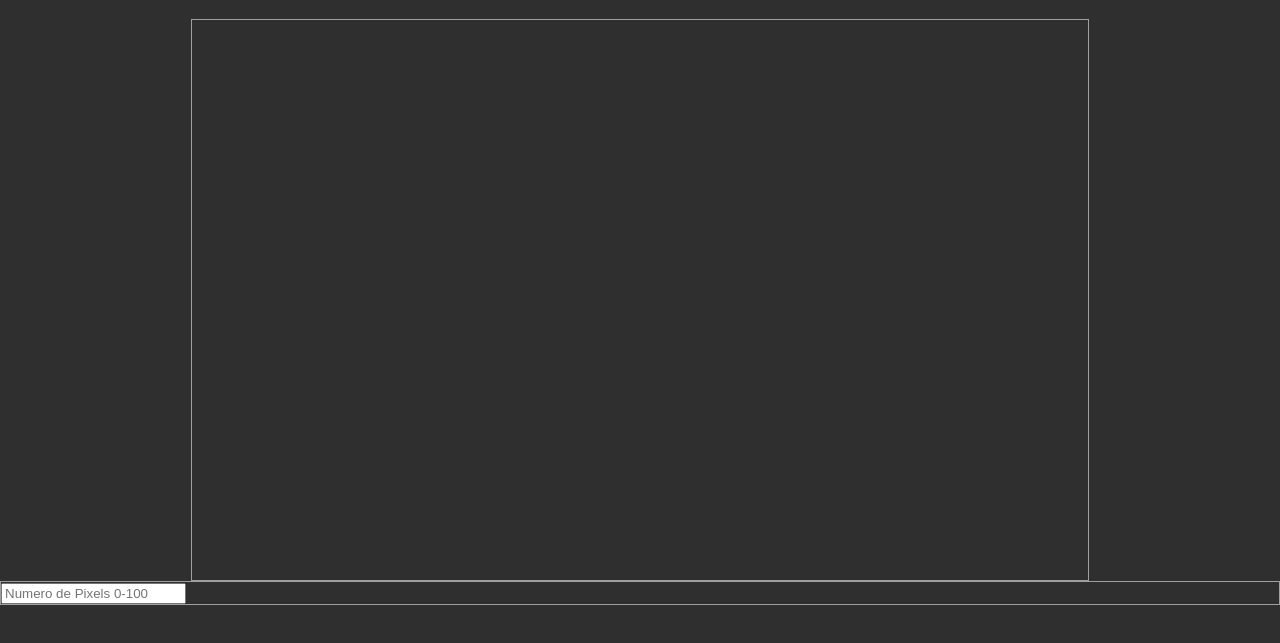
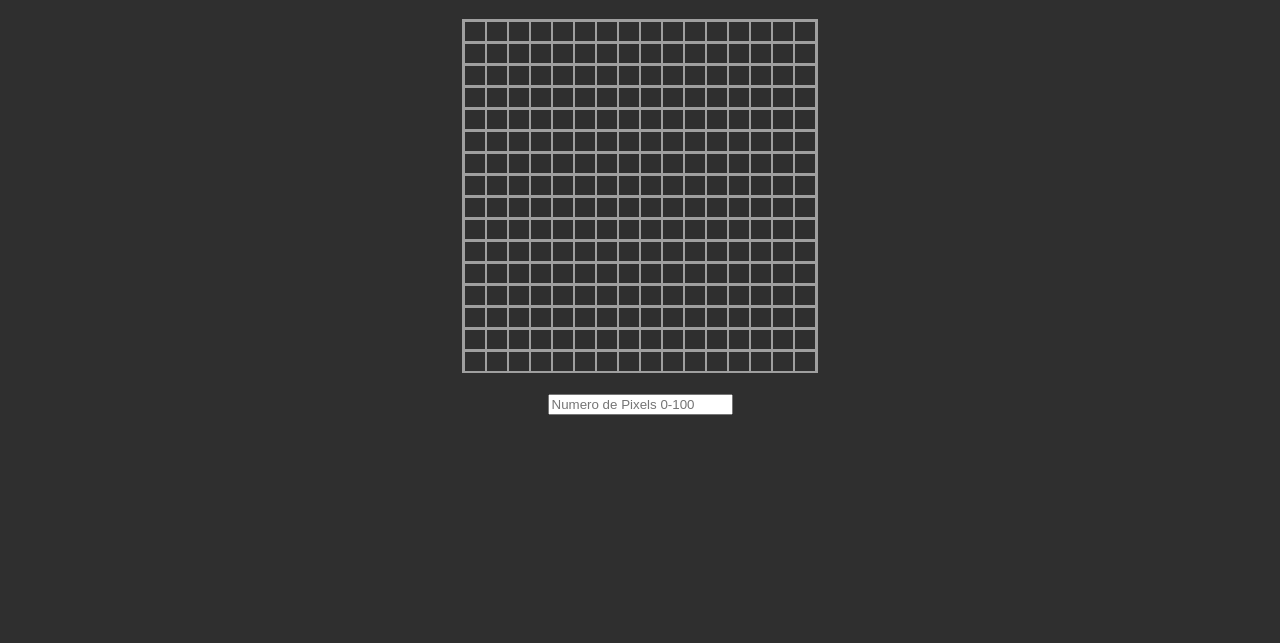
Before and after one commit to pablosga/etch-a-sketch, a plain HTML site: page index.html in a window 1280 px wide. Shown: the part 63-706 px from the top of the page. Drawn offline with Linux system fonts and the light colour scheme.

Commit message:
Crea la funcion createGrid
la funcion permite crear la pizarra con un numero especificado de pixels como parametro

```diff
--- a/script.js
+++ b/script.js
@@ -0,0 +1,23 @@
+let input = document.querySelector("input");
+let mainContainer = document.querySelector("#main-container");
+
+function createGrid(pixelsNumber) {
+    for (let i = 0; i < pixelsNumber; i++) {
+        let nuevaFila = document.createElement("div");
+        nuevaFila.setAttribute("class", "fila");
+        mainContainer.appendChild(nuevaFila);
+        for (let j = 0; j < pixelsNumber; j++) {
+            let cuadrado = document.createElement("div");
+            cuadrado.setAttribute("class", "cuadrado");
+            nuevaFila.appendChild(cuadrado);
+        }
+    }
+
+
+}
+input.addEventListener("input", () => console.log(input.value));
+
+
+
+
+createGrid(16)
--- a/styles.css
+++ b/styles.css
@@ -18,7 +18,26 @@ div {
 }
 
 #main-container {
-    height: 70vh;
-    width: 70vw;
+    height: fit-content;
+    width: fit-content;
     margin: auto;
+    display: flex;
+    flex-direction: column;
+    align-items: center;
 }
+
+#size-container {
+    text-align: center;
+    margin: 20px;
+    border: none;
+}
+
+.fila {
+    height: 20px;
+    display: flex;
+}
+
+.cuadrado {
+    height: 100%;
+    width: 20px;
+}
```
